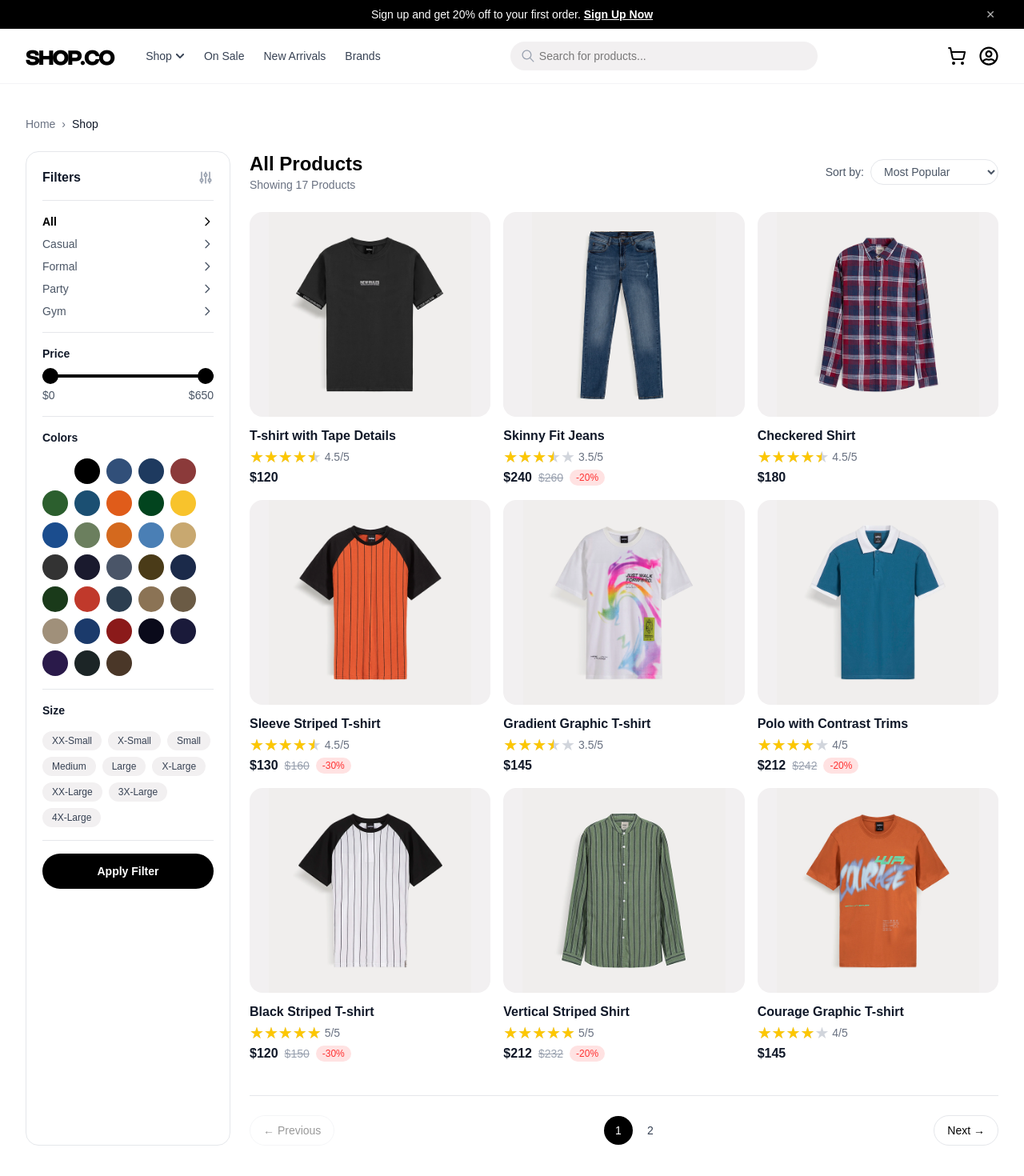
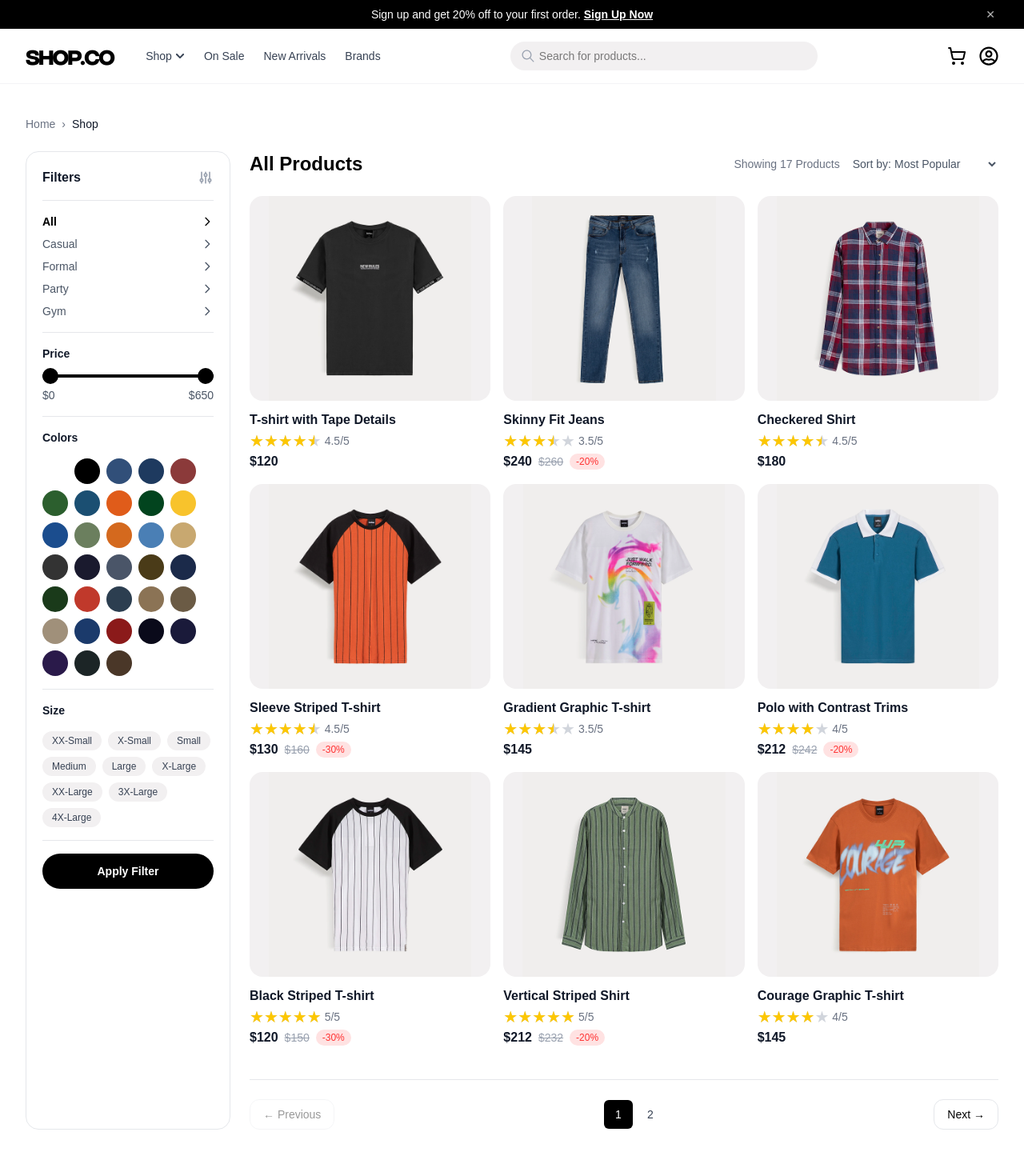
Before and after one commit to pagiannis/EcommerceWebsite, a React (Vite) app in the folder client/: page /shop in a window 1280 px wide. Shown: the top 1470 px of the page at 80% size. Built offline with nearby package versions, Linux system fonts and the light colour scheme; a web font is replaced by a local one.

Commit message:
Create soc in shoppage

```diff
--- /dev/null
+++ b/client/src/components/shop/ProductGrid.tsx
@@ -0,0 +1,20 @@
+import type { Product } from '../../types/product';
+import ProductCard from '../product/ProductCard';
+
+interface ProductGridProps {
+  products: Product[];
+}
+
+export default function ProductGrid({ products }: ProductGridProps) {
+  if (products.length === 0) {
+    return <div className="py-20 text-center text-gray-400">No products match your filters.</div>;
+  }
+
+  return (
+    <div className="grid grid-cols-2 gap-4 lg:grid-cols-3">
+      {products.map(p => (
+        <ProductCard key={p.id} product={p} />
+      ))}
+    </div>
+  );
+}
--- /dev/null
+++ b/client/src/components/shop/ShopBreadcrumb.tsx
@@ -0,0 +1,19 @@
+import { Link } from "react-router-dom";
+
+interface ShopBreadcrumbProps {
+  category: string;
+}
+
+export default function ShopBreadcrumb({ category }: ShopBreadcrumbProps) {
+  return (
+    <nav className="mb-6 text-sm text-gray-500">
+      <Link to="/" className="hover:text-black">
+        Home
+      </Link>
+      <span className="mx-2">›</span>
+      <span className="capitalize text-gray-900">
+        {category === "all" ? "Shop" : category}
+      </span>
+    </nav>
+  );
+}
--- /dev/null
+++ b/client/src/components/shop/ShopHeader.tsx
@@ -0,0 +1,47 @@
+const SORT_OPTIONS = [
+  "Most Popular",
+  "Price: Low to High",
+  "Price: High to Low",
+  "Newest",
+];
+
+interface ShopHeaderProps {
+  category: string;
+  totalCount: number;
+  sort: string;
+  onSortChange: (sort: string) => void;
+}
+
+export { SORT_OPTIONS };
+
+export default function ShopHeader({
+  category,
+  totalCount,
+  sort,
+  onSortChange,
+}: ShopHeaderProps) {
+  return (
+    <div className="mb-6 flex items-center justify-between">
+      <div>
+        <h1 className="text-2xl font-extrabold capitalize text-brand-black">
+          {category === "all" ? "All Products" : category}
+        </h1>
+      </div>
+      <div className="flex items-center gap-4 text-sm text-gray-600">
+        <p className="text-sm text-gray-500">Showing {totalCount} Products</p>
+        <div>
+          Sort by:
+          <select
+            value={sort}
+            onChange={(e) => onSortChange(e.target.value)}
+            className="py-1.5 text-sm font-medium outline-none"
+          >
+            {SORT_OPTIONS.map((o) => (
+              <option key={o}>{o}</option>
+            ))}
+          </select>
+        </div>
+      </div>
+    </div>
+  );
+}
--- /dev/null
+++ b/client/src/components/shop/ShopPagination.tsx
@@ -0,0 +1,48 @@
+interface ShopPaginationProps {
+  page: number;
+  totalPages: number;
+  onPageChange: (page: number) => void;
+}
+
+export default function ShopPagination({
+  page,
+  totalPages,
+  onPageChange,
+}: ShopPaginationProps) {
+  return (
+    <div className="mt-10 flex items-center justify-between border-t border-gray-200 pt-6">
+      <button
+        type="button"
+        onClick={() => onPageChange(Math.max(1, page - 1))}
+        disabled={page === 1}
+        className="flex items-center gap-1 rounded-xl border border-gray-200 px-4 py-2 text-sm font-medium disabled:opacity-40 hover:bg-brand-gray"
+      >
+        ← Previous
+      </button>
+      <div className="flex gap-1">
+        {Array.from({ length: totalPages }, (_, i) => i + 1).map((n) => (
+          <button
+            key={n}
+            type="button"
+            onClick={() => onPageChange(n)}
+            className={`h-9 w-9 rounded-md text-sm font-medium transition ${
+              n === page
+                ? "bg-brand-black text-white"
+                : "hover:bg-brand-gray text-gray-700"
+            }`}
+          >
+            {n}
+          </button>
+        ))}
+      </div>
+      <button
+        type="button"
+        onClick={() => onPageChange(Math.min(totalPages, page + 1))}
+        disabled={page === totalPages}
+        className="flex items-center gap-1 rounded-xl border border-gray-200 px-4 py-2 text-sm font-medium disabled:opacity-40 hover:bg-brand-gray"
+      >
+        Next →
+      </button>
+    </div>
+  );
+}
--- a/client/src/pages/ShopPage.tsx
+++ b/client/src/pages/ShopPage.tsx
@@ -1,20 +1,24 @@
-import { useMemo, useState } from 'react';
-import { useSearchParams } from 'react-router-dom';
-import { products } from '../data/products';
-import type { DressStyle } from '../types/dressStyle';
-import type { FilterState } from '../types/filterState';
-import FilterSidebar from '../components/filters/FilterSidebar';
-import ProductCard from '../components/product/ProductCard';
+import { useMemo, useState } from "react";
+import { useSearchParams } from "react-router-dom";
+import { products } from "../data/products";
+import type { DressStyle } from "../types/dressStyle";
+import type { FilterState } from "../types/filterState";
+import FilterSidebar from "../components/filters/FilterSidebar";
+import ShopBreadcrumb from "../components/shop/ShopBreadcrumb";
+import ShopHeader, { SORT_OPTIONS } from "../components/shop/ShopHeader";
+import ProductGrid from "../components/shop/ProductGrid";
+import ShopPagination from "../components/shop/ShopPagination";
 
 const ITEMS_PER_PAGE = 9;
-const SORT_OPTIONS = ['Most Popular', 'Price: Low to High', 'Price: High to Low', 'Newest'];
 
-const allColors = [...new Set(products.flatMap(p => p.colors))];
+const allColors = [...new Set(products.flatMap((p) => p.colors))];
 
 function initialFilters(category: string): FilterState {
-  const validCategories: DressStyle[] = ['casual', 'formal', 'party', 'gym'];
+  const validCategories: DressStyle[] = ["casual", "formal", "party", "gym"];
   return {
-    category: validCategories.includes(category as DressStyle) ? (category as DressStyle) : 'all',
+    category: validCategories.includes(category as DressStyle)
+      ? (category as DressStyle)
+      : "all",
     priceRange: [0, 650],
     colors: [],
     sizes: [],
@@ -23,34 +27,47 @@ function initialFilters(category: string): FilterState {
 
 export default function ShopPage() {
   const [searchParams] = useSearchParams();
-  const categoryParam = searchParams.get('category') ?? 'all';
+  const categoryParam = searchParams.get("category") ?? "all";
 
-  const [filters, setFilters] = useState<FilterState>(() => initialFilters(categoryParam));
+  const [filters, setFilters] = useState<FilterState>(() =>
+    initialFilters(categoryParam),
+  );
   const [sort, setSort] = useState(SORT_OPTIONS[0]);
   const [page, setPage] = useState(1);
 
   const filtered = useMemo(() => {
     let result = products.slice();
 
-    if (filters.category !== 'all') {
-      result = result.filter(p => p.category === filters.category);
+    if (filters.category !== "all") {
+      result = result.filter((p) => p.category === filters.category);
     }
-    result = result.filter(p => p.price >= filters.priceRange[0] && p.price <= filters.priceRange[1]);
+    result = result.filter(
+      (p) =>
+        p.price >= filters.priceRange[0] && p.price <= filters.priceRange[1],
+    );
     if (filters.colors.length > 0) {
-      result = result.filter(p => p.colors.some(c => filters.colors.includes(c)));
+      result = result.filter((p) =>
+        p.colors.some((c) => filters.colors.includes(c)),
+      );
     }
     if (filters.sizes.length > 0) {
-      result = result.filter(p => p.sizes.some(s => filters.sizes.includes(s)));
+      result = result.filter((p) =>
+        p.sizes.some((s) => filters.sizes.includes(s)),
+      );
     }
 
-    if (sort === 'Price: Low to High') result.sort((a, b) => a.price - b.price);
-    else if (sort === 'Price: High to Low') result.sort((a, b) => b.price - a.price);
+    if (sort === "Price: Low to High") result.sort((a, b) => a.price - b.price);
+    else if (sort === "Price: High to Low")
+      result.sort((a, b) => b.price - a.price);
 
     return result;
   }, [filters, sort]);
 
   const totalPages = Math.max(1, Math.ceil(filtered.length / ITEMS_PER_PAGE));
-  const paginated = filtered.slice((page - 1) * ITEMS_PER_PAGE, page * ITEMS_PER_PAGE);
+  const paginated = filtered.slice(
+    (page - 1) * ITEMS_PER_PAGE,
+    page * ITEMS_PER_PAGE,
+  );
 
   function handleFilterChange(f: FilterState) {
     setFilters(f);
@@ -59,83 +76,30 @@ export default function ShopPage() {
 
   return (
     <div className="mx-auto max-w-7xl px-4 py-10 lg:px-8">
-      {/* Breadcrumb */}
-      <nav className="mb-6 text-sm text-gray-500">
-        <a href="/" className="hover:text-black">Home</a>
-        <span className="mx-2">›</span>
-        <span className="capitalize text-gray-900">{filters.category === 'all' ? 'Shop' : filters.category}</span>
-      </nav>
+      <ShopBreadcrumb category={filters.category} />
 
       <div className="flex gap-6 flex-col lg:flex-row">
-        <FilterSidebar filters={filters} onChange={handleFilterChange} allColors={allColors} />
+        <FilterSidebar
+          filters={filters}
+          onChange={handleFilterChange}
+          allColors={allColors}
+        />
 
         <div className="flex-1">
-          {/* Header */}
-          <div className="mb-6 flex items-center justify-between">
-            <div>
-              <h1 className="text-2xl font-extrabold capitalize text-brand-black">
-                {filters.category === 'all' ? 'All Products' : filters.category}
-              </h1>
-              <p className="text-sm text-gray-500">Showing {filtered.length} Products</p>
-            </div>
-            <div className="flex items-center gap-2 text-sm text-gray-600">
-              Sort by:
-              <select
-                value={sort}
-                onChange={e => setSort(e.target.value)}
-                className="rounded-full border border-gray-200 bg-white px-3 py-1.5 text-sm font-medium outline-none focus:ring-2 focus:ring-black"
-              >
-                {SORT_OPTIONS.map(o => (
-                  <option key={o}>{o}</option>
-                ))}
-              </select>
-            </div>
-          </div>
+          <ShopHeader
+            category={filters.category}
+            totalCount={filtered.length}
+            sort={sort}
+            onSortChange={setSort}
+          />
 
-          {/* Grid */}
-          {paginated.length === 0 ? (
-            <div className="py-20 text-center text-gray-400">No products match your filters.</div>
-          ) : (
-            <div className="grid grid-cols-2 gap-4 lg:grid-cols-3">
-              {paginated.map(p => (
-                <ProductCard key={p.id} product={p} />
-              ))}
-            </div>
-          )}
+          <ProductGrid products={paginated} />
 
-          {/* Pagination */}
-          <div className="mt-10 flex items-center justify-between border-t border-gray-200 pt-6">
-            <button
-              type="button"
-              onClick={() => setPage(p => Math.max(1, p - 1))}
-              disabled={page === 1}
-              className="flex items-center gap-1 rounded-full border border-gray-200 px-4 py-2 text-sm font-medium disabled:opacity-40 hover:bg-brand-gray"
-            >
-              ← Previous
-            </button>
-            <div className="flex gap-1">
-              {Array.from({ length: totalPages }, (_, i) => i + 1).map(n => (
-                <button
-                  key={n}
-                  type="button"
-                  onClick={() => setPage(n)}
-                  className={`h-9 w-9 rounded-full text-sm font-medium transition ${
-                    n === page ? 'bg-brand-black text-white' : 'hover:bg-brand-gray text-gray-700'
-                  }`}
-                >
-                  {n}
-                </button>
-              ))}
-            </div>
-            <button
-              type="button"
-              onClick={() => setPage(p => Math.min(totalPages, p + 1))}
-              disabled={page === totalPages}
-              className="flex items-center gap-1 rounded-full border border-gray-200 px-4 py-2 text-sm font-medium disabled:opacity-40 hover:bg-brand-gray"
-            >
-              Next →
-            </button>
-          </div>
+          <ShopPagination
+            page={page}
+            totalPages={totalPages}
+            onPageChange={setPage}
+          />
         </div>
       </div>
     </div>
```
